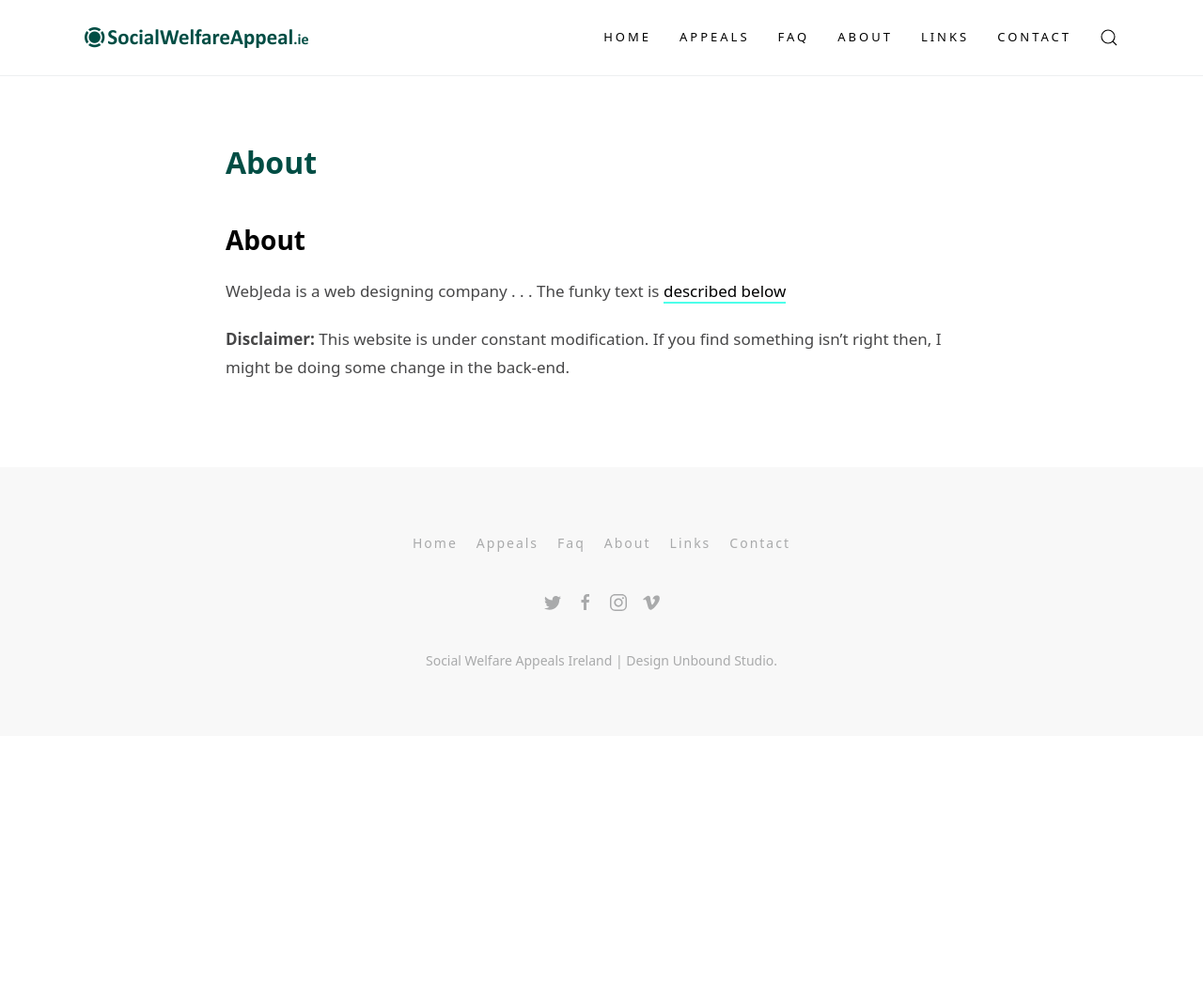
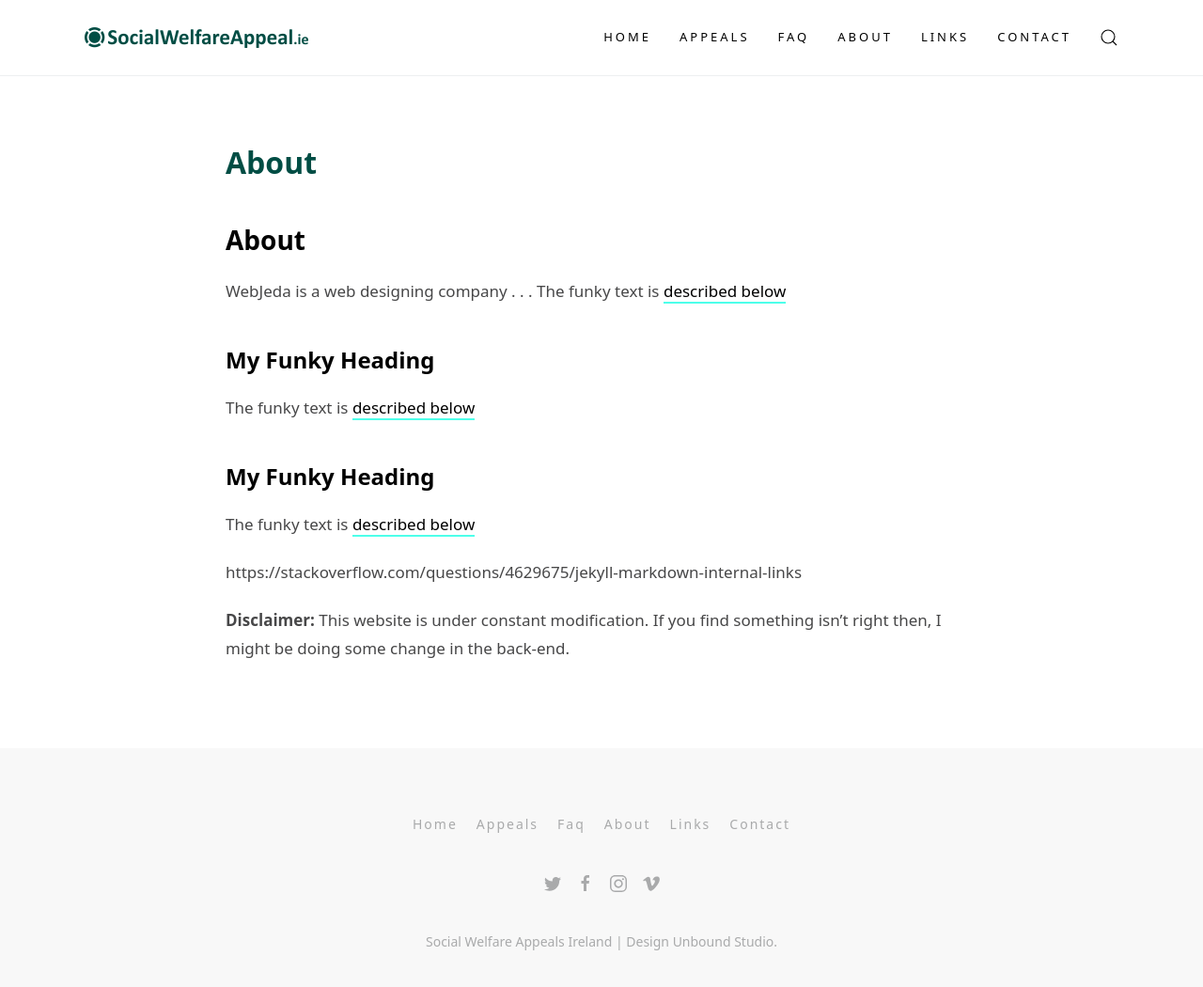
Before and after one commit to robbertl/socialwelfareappeal, a Jekyll site: the page built from about.md, in a window 1280 px wide and 1082 px high. Shown: the top 1050 px of the window at 94% size. Built offline with Jekyll 4.4.1, drawn with Linux system fonts in a browser that asks for light colours.

Commit message:
Update about.md

```diff
--- a/about.md
+++ b/about.md
@@ -12,6 +12,18 @@ WebJeda is a web designing company
 .
 The funky text is [described below](#my-funky-heading)
 
+### My Funky Heading
+
+The funky text is [described below](#my-funky-heading)
+
+### My Funky Heading
+{: #funky }
+
+The funky text is [described below](#funky)
+
+
+https://stackoverflow.com/questions/4629675/jekyll-markdown-internal-links
+
 **Disclaimer:** This website is under constant modification.
 If you find something isn't right then,
 I might be doing some change in the back-end.
```
